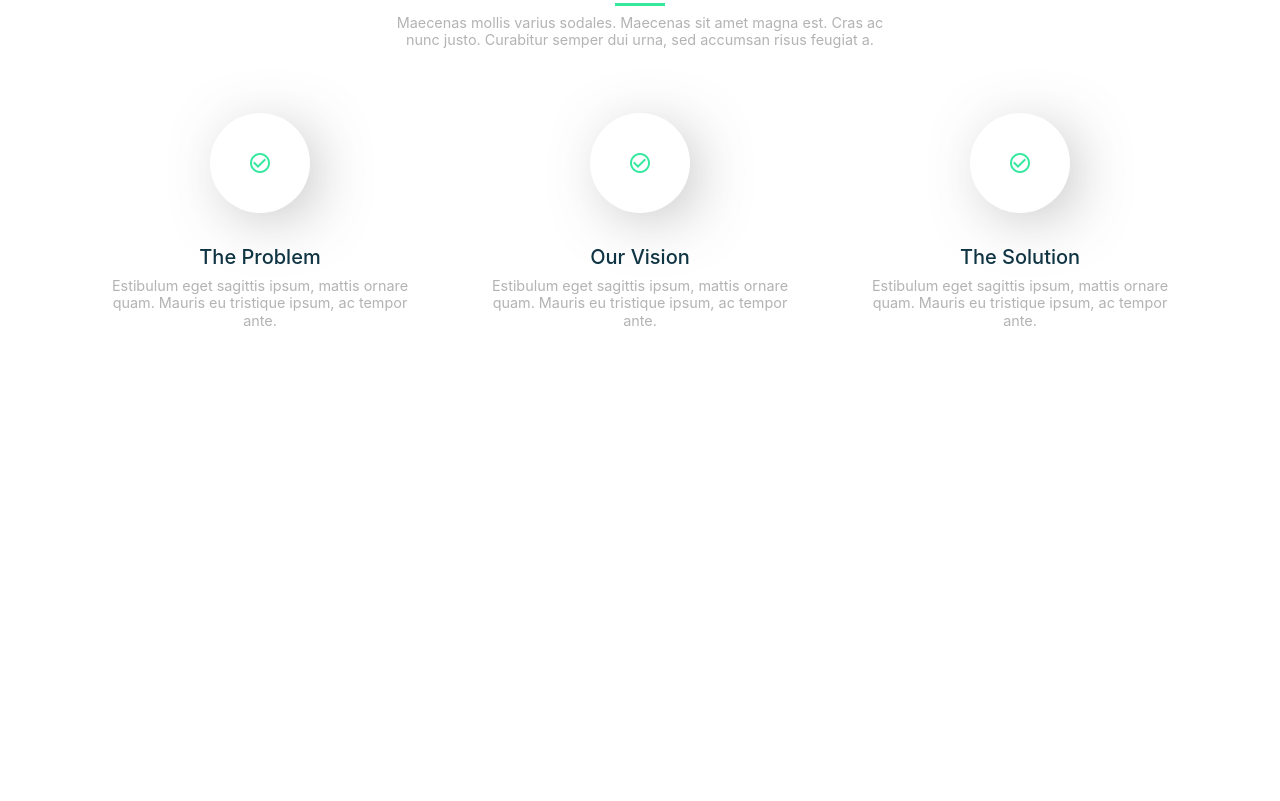
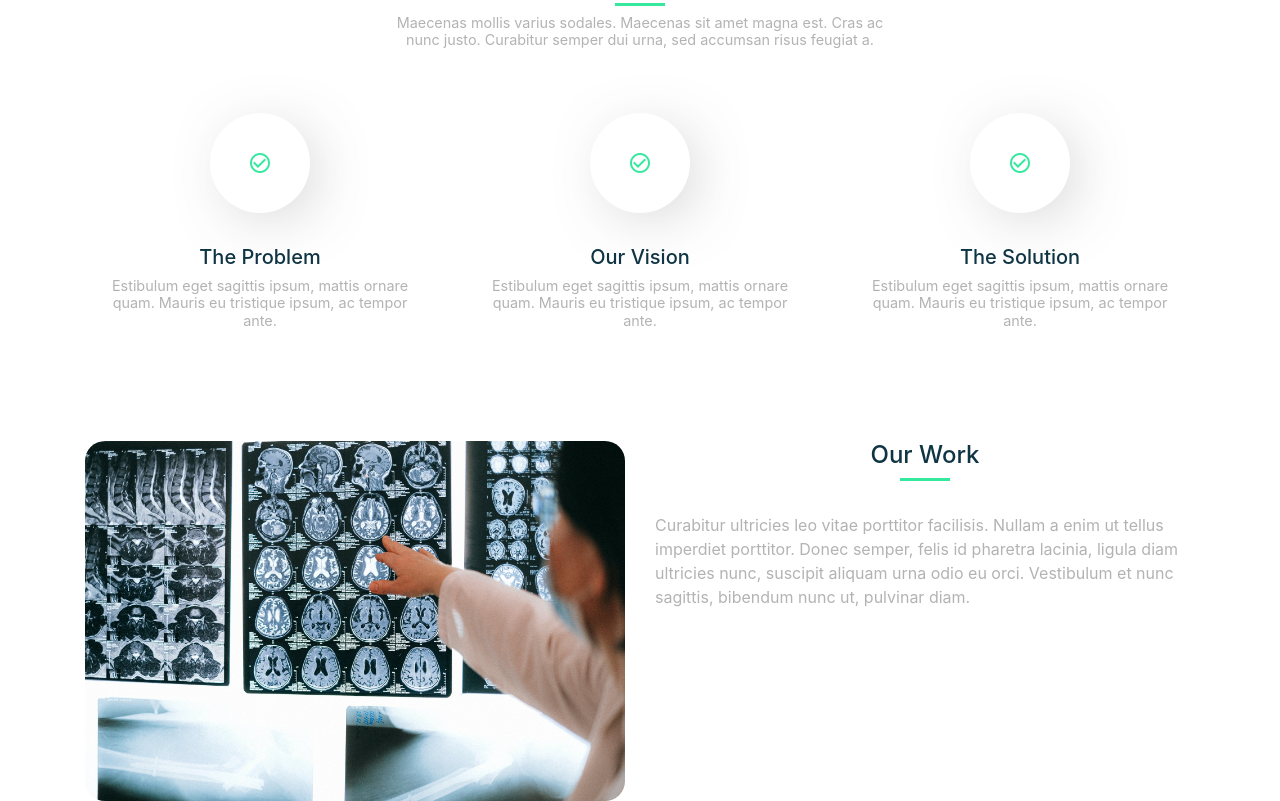
Before and after one commit to Matt-Horton/Prisma, a Gatsby site: page / in a window 1280 px wide. Shown: the part 693-1494 px from the top of the page. Before the commit the page ends 1054 px from the top, so only its background shows below. Built offline with nearby package versions, Linux system fonts and the light colour scheme; Gatsby itself is replaced by a stand-in of ours.

Commit message:
Added our work section

```diff
--- a/src/pages/index.js
+++ b/src/pages/index.js
@@ -2,6 +2,7 @@ import React from "react"
 import StaticNavbar from '../components/StaticNavbar';
 import JumbotronBanner from "../components/JumbotronBanner";
 import About from "../sections/About";
+import OurWork from "../sections/OurWork";
 
 const Home = () => {
   return (
@@ -9,6 +10,7 @@ const Home = () => {
       <StaticNavbar />
       <JumbotronBanner />
       <About />
+      <OurWork />
     </div>
   )
 }
--- a/src/sections/About.scss
+++ b/src/sections/About.scss
@@ -59,9 +59,9 @@
   display: flex;
   justify-content: center;
   align-items: center;
-  -webkit-box-shadow: 11px 10px 70px -24px rgba(0,0,0,0.75);
-  -moz-box-shadow: 11px 10px 70px -24px rgba(0,0,0,0.75);
-  box-shadow: 11px 10px 70px -24px rgba(0,0,0,0.75);
+  -webkit-box-shadow: 11px 10px 70px -29px rgba(0,0,0,0.75);
+  -moz-box-shadow: 11px 10px 70px -29px rgba(0,0,0,0.75);
+  box-shadow: 11px 10px 70px -29px rgba(0,0,0,0.75);
 }
 
 .icon-container i {
--- /dev/null
+++ b/src/sections/OurWork.js
@@ -0,0 +1,26 @@
+import React from 'react';
+import { Container } from 'react-bootstrap';
+import '../sections/OurWork.scss';
+
+const OurWork = () => {
+  return (
+    <div className="work-section">
+      <Container>
+        <div className="row">
+          <div className="col-md-6">
+            <img src={require("../images/doctor-banner.jpg")} className="work-image"/>
+          </div>
+          <div className="col-md-6 work-info-container">
+            <div className="work-section-header">
+              <h4>Our Work</h4>
+              <hr />
+            </div>
+            <p>Curabitur ultricies leo vitae porttitor facilisis. Nullam a enim ut tellus imperdiet porttitor. Donec semper, felis id pharetra lacinia, ligula diam ultricies nunc, suscipit aliquam urna odio eu orci. Vestibulum et nunc sagittis, bibendum nunc ut, pulvinar diam.</p>
+          </div>
+        </div>
+      </Container>
+    </div>
+  )
+}
+
+export default OurWork;
--- /dev/null
+++ b/src/sections/OurWork.scss
@@ -0,0 +1,33 @@
+@import '../styles/style.scss';
+
+.work-section {
+  margin-top: 5rem;
+}
+
+.work-image {
+  max-width: 100%;
+  max-height: 100%;
+  display: block;
+  border-radius: 20px;
+}
+
+.work-section-header {
+  text-align: center;
+}
+
+.work-info-container h4 {
+  color: $primary;
+}
+
+.work-info-container hr {
+  margin-top: 0.5rem;
+  margin-bottom: 0.5rem;
+  max-width: 50px;
+  border-width: 3px;
+  border-color: $accent;
+}
+
+.work-info-container p {
+  margin-top: 2rem;
+  color: #b3b3b3;
+}
```
